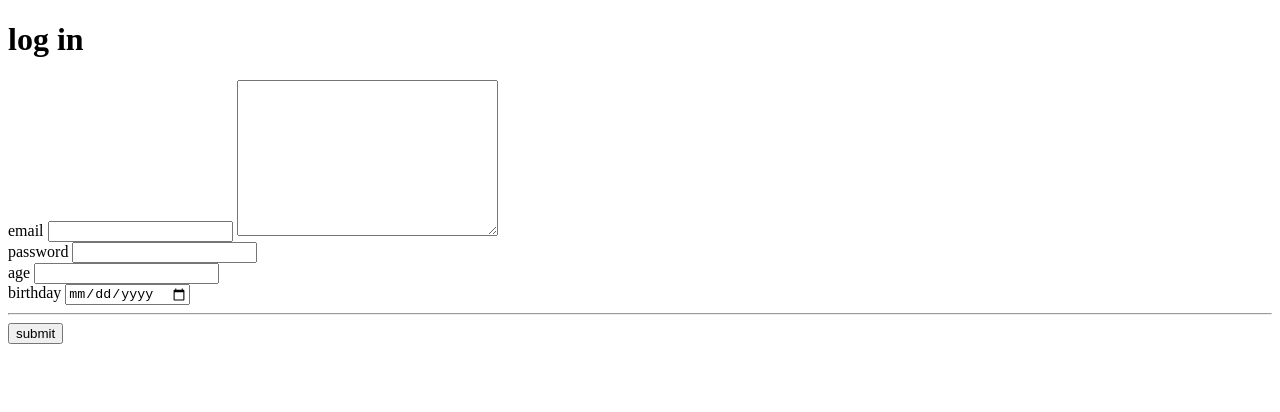
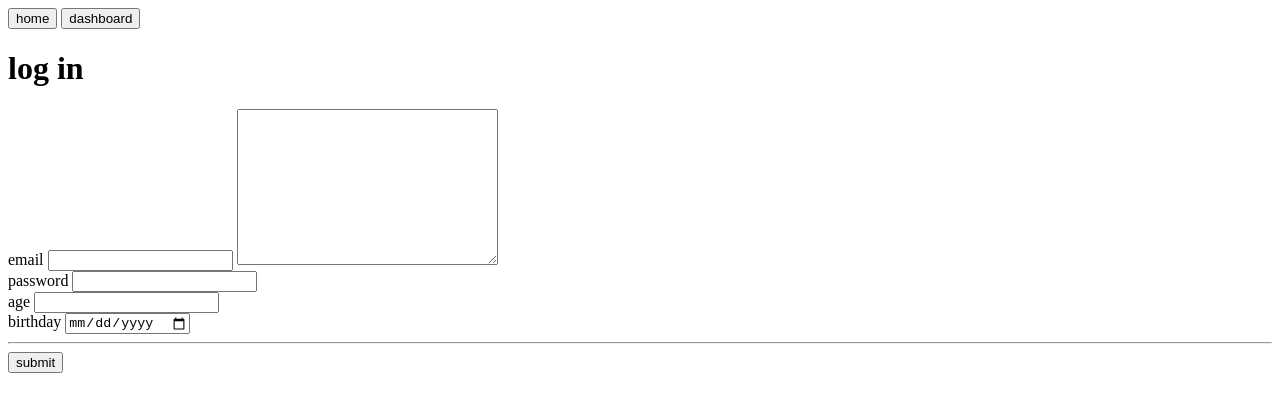
Before and after one commit to jaztynn/HTMLCC, a plain HTML site: page login.html in a window 1280 px wide. Drawn offline with Linux system fonts and the light colour scheme.

Commit message:
interface

```diff
--- a/login.html
+++ b/login.html
@@ -7,6 +7,10 @@
     <title>Document</title>
 </head>
 <body>
+    <nav>
+        <a href="/index.html"><button>home</button></a>
+        <a href="/dashboard.html"><button>dashboard</button></a>
+    </nav>
     <h1>log in</h1>
     <form>
         <div>
```
Also changed, not shown: dashboard.html (+1 -0 lines), index.html (+1 -1 lines).
